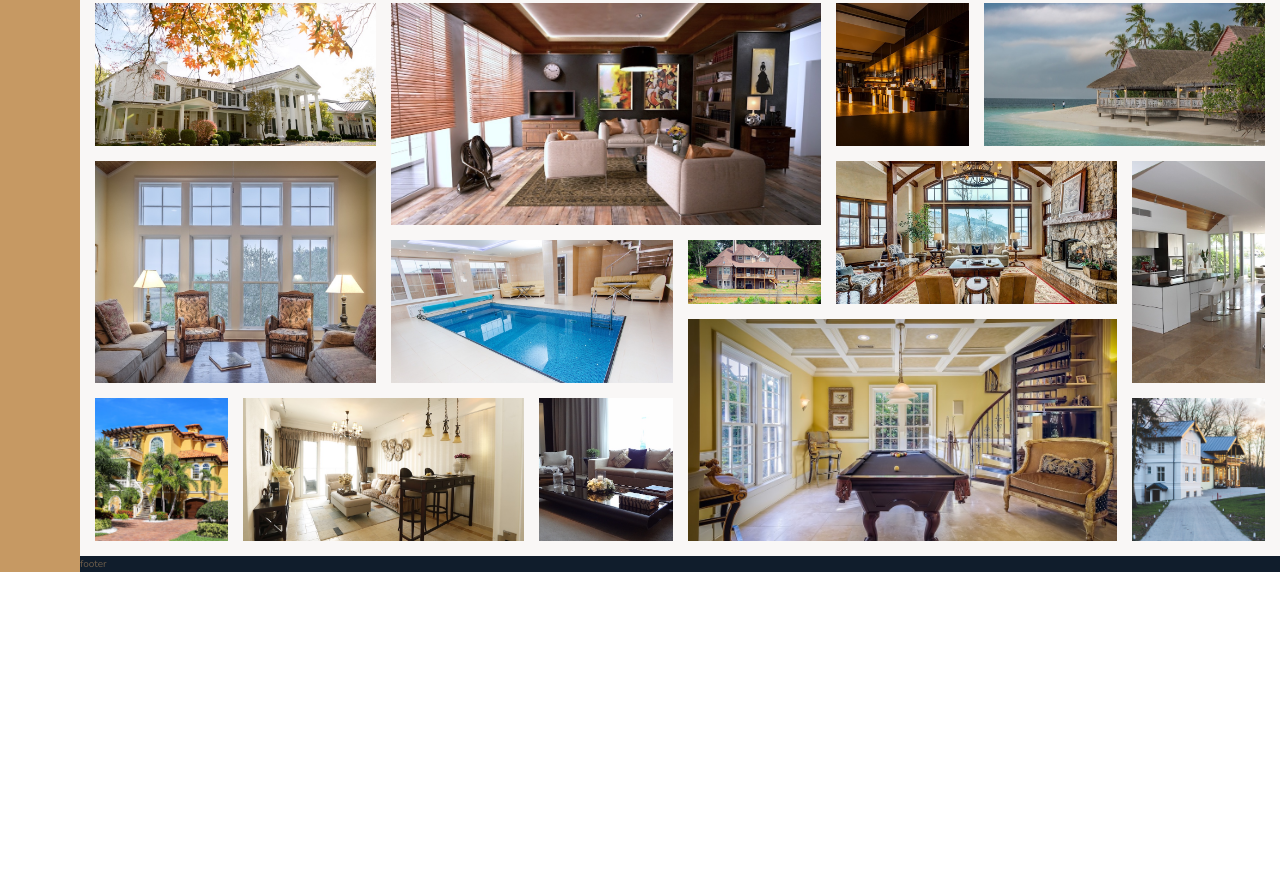
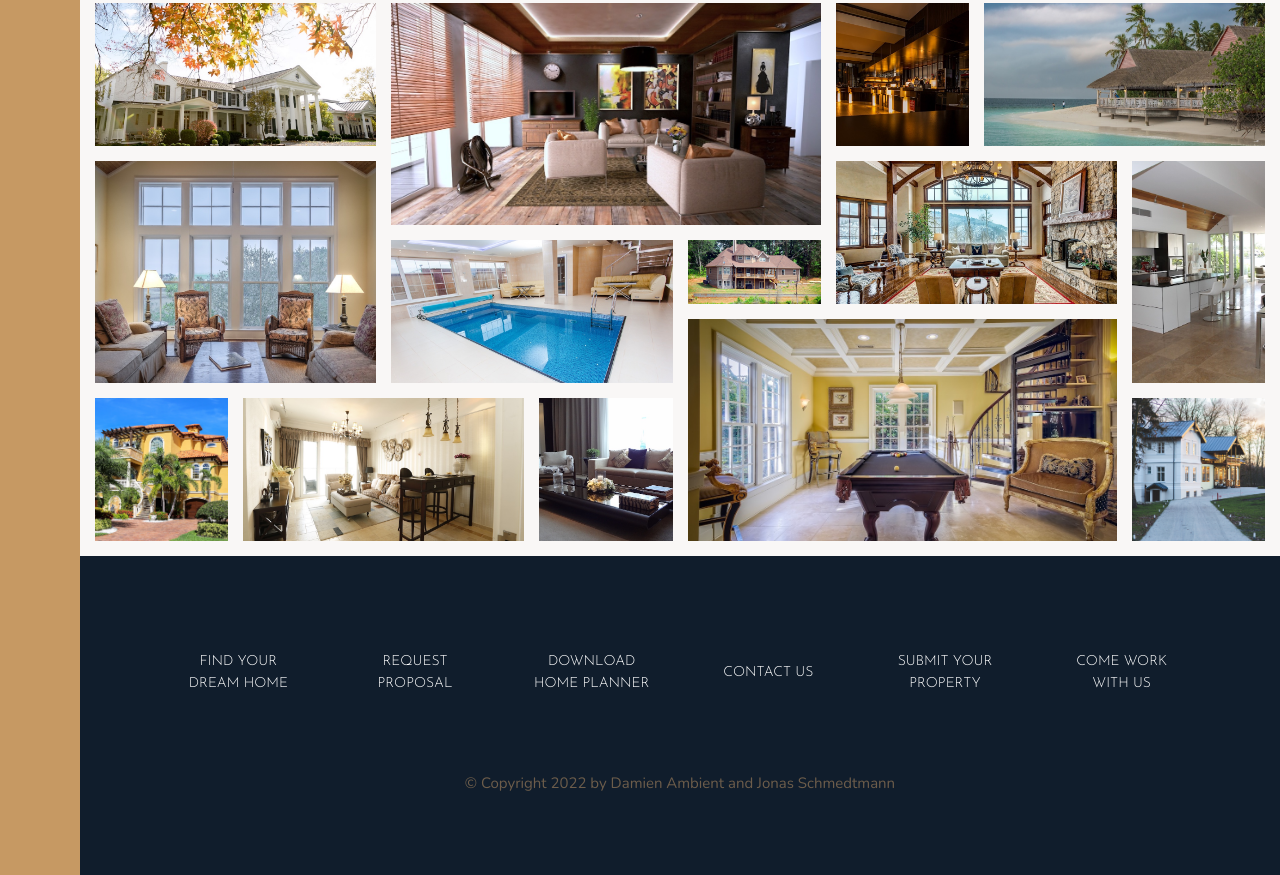
Before and after one commit to DamienAmbient/css-grid, a website: page index.html in a window 1280 px wide. Shown: the part 2931-3806 px from the top of the page. Before the commit the page ends 3503 px from the top, so only its background shows below. Drawn offline with nearby package versions, Linux system fonts and the light colour scheme.

Commit message:
footer finished

```diff
--- a/index.html
+++ b/index.html
@@ -352,12 +352,33 @@
         <figure class="gallery__item gallery__item--14">
             <img src="img/gal-14.jpeg" alt="Gallery image 14" class="gallery__img">
         </figure>
-
-
     </section>
 
     <footer class="footer">
-        footer
+        <ul class="nav">
+            <li class="nav__item">
+                <a href="#" class="nav__link">Find your dream home</a>
+            </li>
+            <li class="nav__item">
+                <a href="#" class="nav__link">Request proposal</a>
+            </li>
+            <li class="nav__item">
+                <a href="#" class="nav__link">Download home planner</a>
+            </li>
+            <li class="nav__item">
+                <a href="#" class="nav__link">Contact us</a>
+            </li>
+            <li class="nav__item">
+                <a href="#" class="nav__link">Submit your property</a>
+            </li>
+            <li class="nav__item">
+                <a href="#" class="nav__link">Come work with us</a>
+            </li>
+        </ul>
+
+        <p class="copyright">
+            &copy Copyright 2022 by Damien Ambient and Jonas Schmedtmann
+        </p>
     </footer>
 </body>
 
--- a/sass/_footer.scss
+++ b/sass/_footer.scss
@@ -1,4 +1,43 @@
 .footer {
   background-color: $color-secondary;
   grid-column: full-start/full-end;
+  padding: 8rem;
 }
+
+.nav {
+  list-style: none;
+
+  display: grid;
+  grid-template-columns: repeat(auto-fit, minmax(15rem, 1fr));
+  grid-gap: 2rem;
+  align-items: center;
+
+  &__link:link,
+  &__link:visited {
+    font-size: 1.4rem;
+    color: #fff;
+    text-decoration: none;
+    font-family: $font-display;
+    text-transform: uppercase;
+    text-align: center;
+    padding: 1.5rem;
+    display: block;
+    transition: all 0.2s;
+  }
+
+  &__link:hover,
+  &__link:active {
+    background-color: rgba(#fff, 0.05);
+    transform: translateY(-3px);
+  }
+}
+
+.copyright {
+  font-size: 1.5rem;
+  // color: $color-grey-light-2;
+  margin-top: 6rem;
+  margin-right: auto;
+  margin-left: auto;
+  text-align: center;
+  width: 70%;
+}
```
Also changed, not shown: css/style.css.
